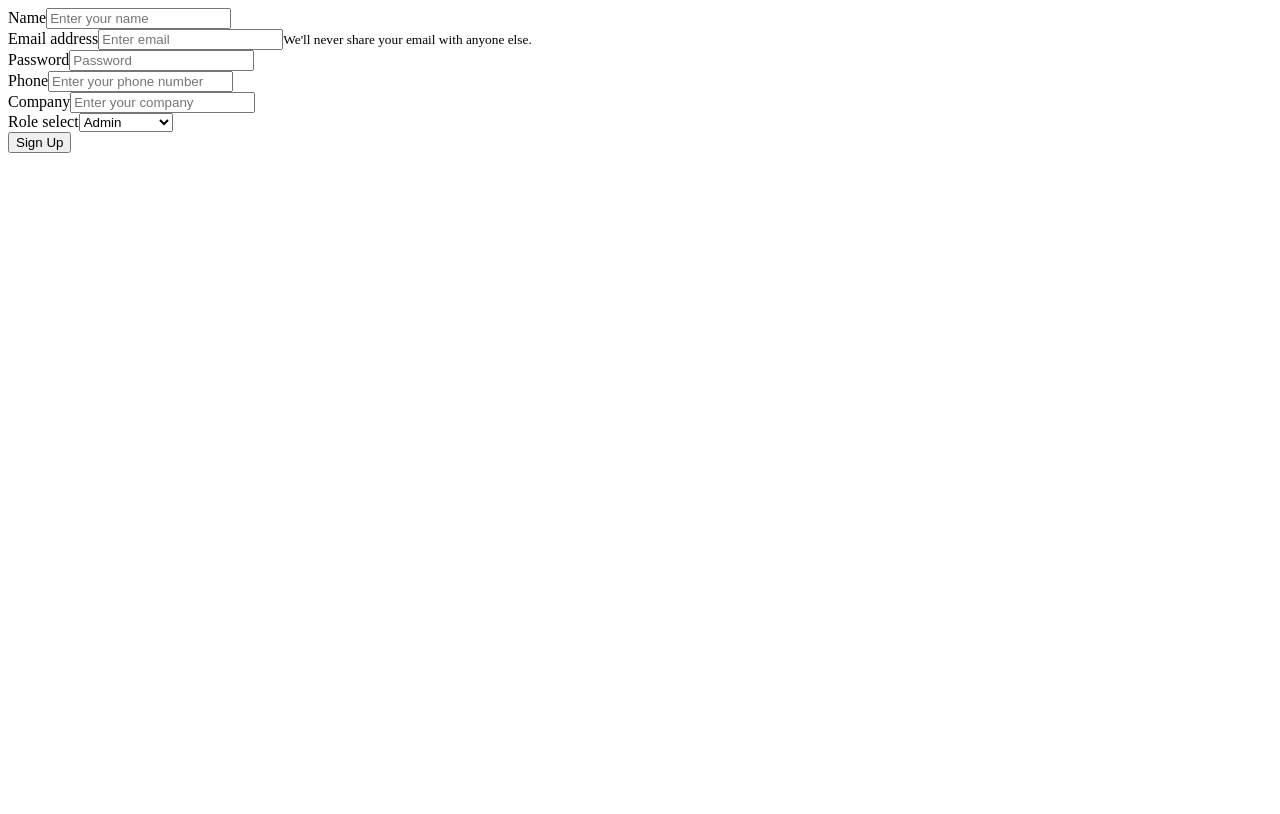
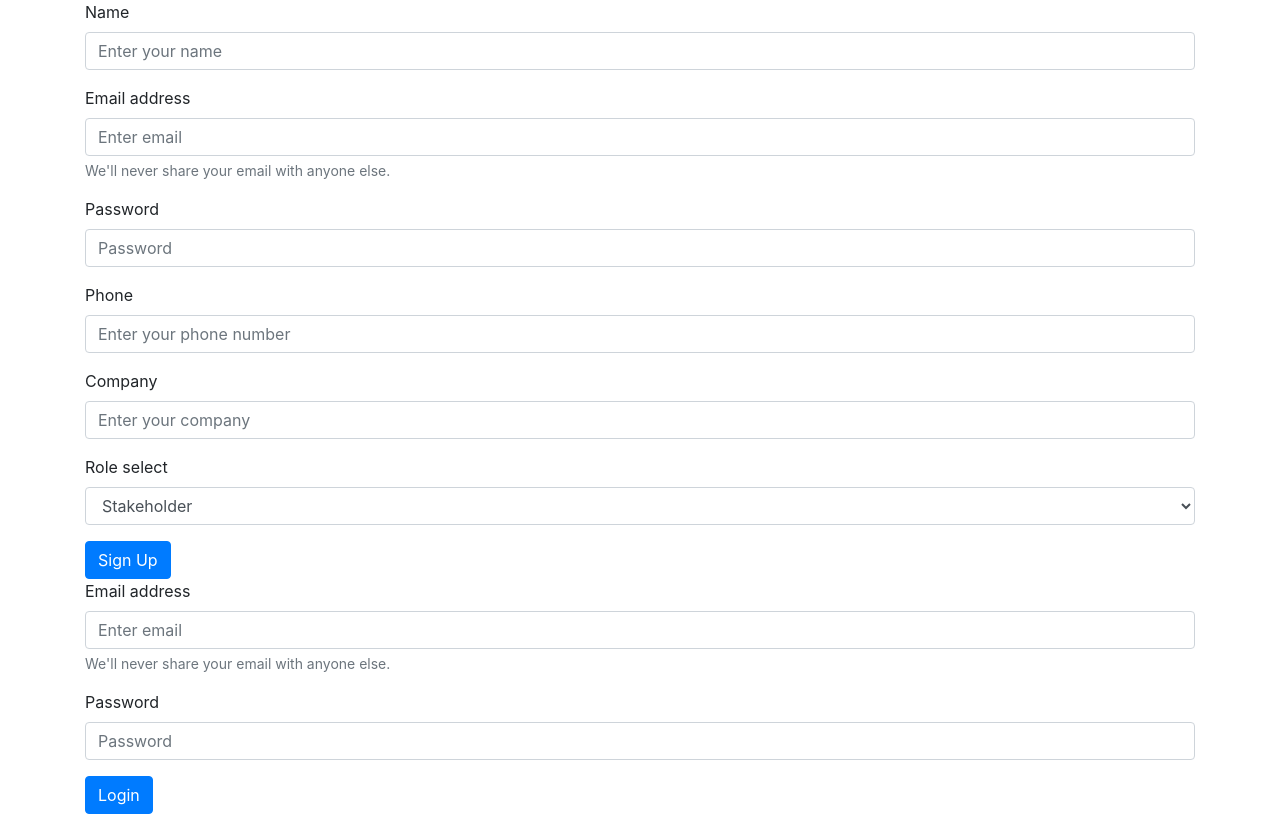
Before and after one commit to victor11555/grapes-lab, a React (Create React App) app in the folder front/: page /signup in a window 1280 px wide. Built offline with nearby package versions, Linux system fonts and the light colour scheme.

Commit message:
Srcret_Key

```diff
--- a/front/src/App.js
+++ b/front/src/App.js
@@ -1,10 +1,13 @@
 import './App.css';
+import 'bootstrap/dist/css/bootstrap.min.css'
 import SignUp from './pages/SignUp/SignUp';
+import Login from './pages/Login/Login';
 
 function App() {
   return (
     <div className='App'>
       <SignUp/>
+      <Login/>
     </div>
   );
 }
--- a/front/src/components/common/ LoginBox/LoginBox.js
+++ b/front/src/components/common/ LoginBox/LoginBox.js
@@ -0,0 +1,27 @@
+import React from 'react';
+import { Button, Container, Form } from 'react-bootstrap';
+
+function LoginBox(props) {
+  return (
+    <Container>
+      <Form>
+        <Form.Group controlId="formBasicEmail">
+          <Form.Label>Email address</Form.Label>
+          <Form.Control name={'email'} type="email" placeholder="Enter email" />
+          <Form.Text className="text-muted">
+            We'll never share your email with anyone else.
+          </Form.Text>
+        </Form.Group>
+        <Form.Group controlId="formBasicPassword">
+          <Form.Label>Password</Form.Label>
+          <Form.Control type="password" placeholder="Password" />
+        </Form.Group>
+        <Button name={'loginUpBtn'} variant="primary" type="submit">
+          Login
+        </Button>
+      </Form>
+    </Container>
+  );
+}
+
+export default LoginBox;
--- a/front/src/components/common/SignUpBox/SignUpBox.js
+++ b/front/src/components/common/SignUpBox/SignUpBox.js
@@ -1,9 +1,24 @@
-import React from 'react';
-import {Form, Button} from "react-bootstrap";
+import React, { useState } from 'react';
+import { Form, Button, Container } from 'react-bootstrap';
 
 function SignUpBox() {
+  const secretKey = <Form.Group controlId="secretKey">
+    <Form.Label>Secret key</Form.Label>
+    <Form.Control type="password" placeholder="Secret key" />
+  </Form.Group>
+  const [select, setSelect] = useState(false)
+  const viewSecretKey = (e) => {
+    if(e.target.value == 'Admin' || e.target.value == 'Curator'){
+        setSelect(true)
+    } else {
+      setSelect(false)
+
+    }
+  }
+
   return (
     <>
+      <Container>
       <Form>
         <Form.Group controlId="formBasicName">
           <Form.Label>Name</Form.Label>
@@ -28,20 +43,22 @@ function SignUpBox() {
           <Form.Label>Company</Form.Label>
           <Form.Control name={'company'} type="text" placeholder="Enter your company" />
         </Form.Group>
-        <Form.Group controlId="exampleForm.ControlSelect1">
+        <Form.Group controlId="Form.ControlSelect1">
           <Form.Label>Role select</Form.Label>
-          <Form.Control name={'role'} as="select">
-            <option>Admin</option>
+          <Form.Control onChange={viewSecretKey} name={'role'} as="select">
             <option>Stakeholder</option>
+            <option>User</option>
             <option>Support</option>
             <option>Curator</option>
-            <option>User</option>
+            <option>Admin</option>
           </Form.Control>
         </Form.Group>
+        {select ? secretKey : null}
         <Button name={'signUpBtn'} variant="primary" type="submit">
           Sign Up
         </Button>
       </Form>
+      </Container>
     </>
   );
 }
--- /dev/null
+++ b/front/src/pages/Login/Login.js
@@ -0,0 +1,12 @@
+import React from 'react';
+import LoginBox from '../../components/common/ LoginBox/LoginBox';
+
+function Login(props) {
+  return (
+    <div>
+      <LoginBox/>
+    </div>
+  );
+}
+
+export default Login;
```
Also changed, not shown: front/src/components/common/ LoginBox/index.js (deleted), front/src/components/common/SignUpBox/index.js (deleted), front/src/pages/SignUp/index.js (deleted).
